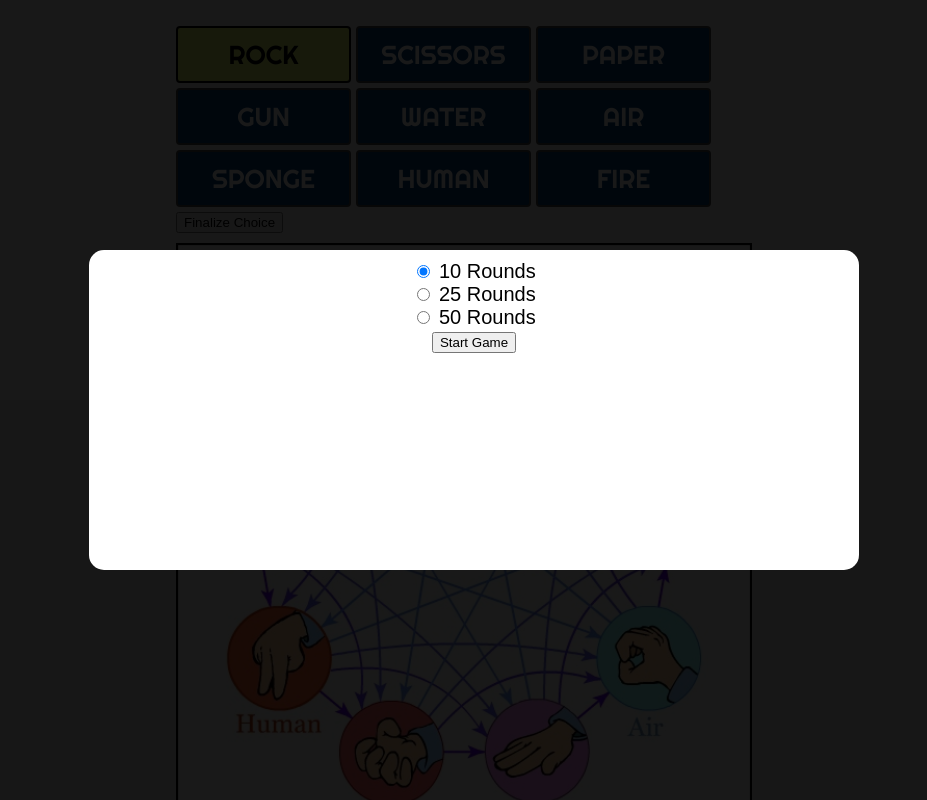
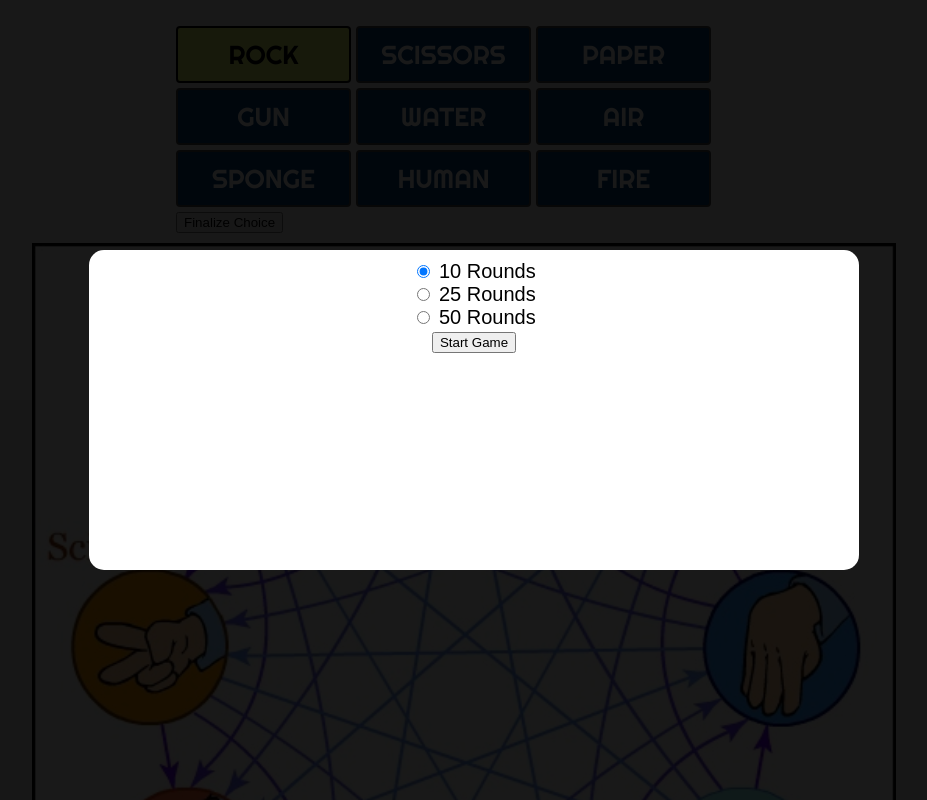
Before and after one commit to mctworks/mctworks.github.io, a plain HTML site: page index.html in a window 1280 px wide. Shown: the top 800 px of the page, without its empty margins (176-1103 px from the left). Drawn offline with nearby package versions, Linux system fonts and the light colour scheme.

Commit message:
Add files via upload

```diff
--- a/index.html
+++ b/index.html
@@ -46,6 +46,6 @@
 			<input type="submit" value="Finalize Choice" onclick="cpuChooses();">
 		</div>
 		<div>
-		<img src="rps9.jpg" width="50%">
+		<img src="rps9.jpg" width="75%">
 		<div>
 </html>
--- a/rps9.js
+++ b/rps9.js
@@ -8,6 +8,7 @@ function startGame(){
 	roundLimit = document.forms["startmenu"]["roundoption"].value;
 	document.getElementById("score").innerHTML = "Player: " + playerScore + "   CPU: " + cpuScore + "<br>Round " + currentRound + " of " + roundLimit;
 }
+
 
 function cpuChooses(){
 	var userChoice = $("input[name=rpsoption]:checked").val() //getElementById isn't used to get the value because I had to use different IDs for the CSS to work.
```
Also changed, not shown: rps9.css (line endings or trailing spaces).
